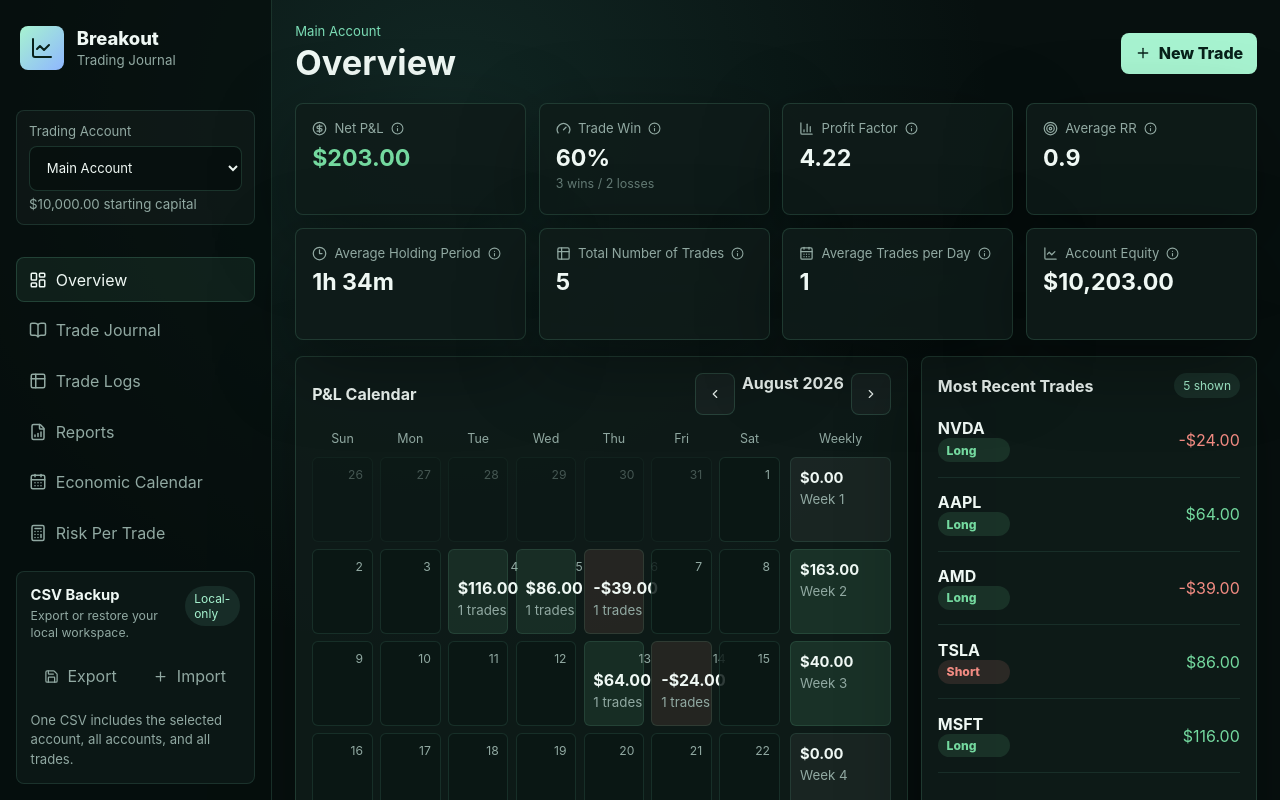
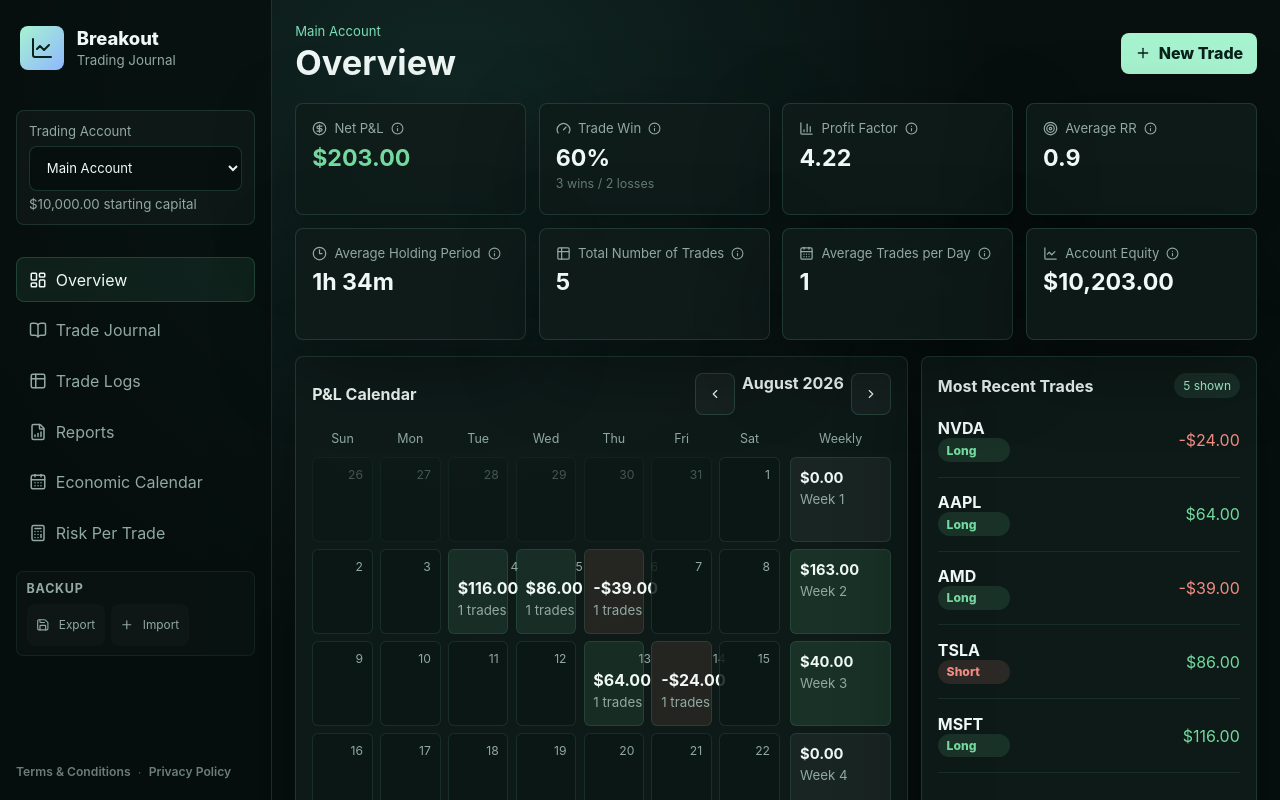
Before and after one commit to kurtmccarver/breakout, a Next.js app: page / in a window 1280 px wide. Shown: the top 800 px of the page. Built offline with nearby package versions, Linux system fonts and the light colour scheme.

Commit message:
feat: update sidebar backup UI with improved styling and simplified content

```diff
--- a/src/app/globals.css
+++ b/src/app/globals.css
@@ -147,29 +147,50 @@ input[type="checkbox"]:checked::after {
 
 .sidebar-backup {
   display: grid;
-  gap: 0.75rem;
-  border: 1px solid rgba(123, 220, 181, 0.14);
-  border-radius: 8px;
-  background: rgba(15, 28, 26, 0.7);
-  padding: 0.85rem;
+  gap: 0.5rem;
+  border: 1px solid rgba(123, 220, 181, 0.08);
+  border-radius: 7px;
+  background: rgba(15, 28, 26, 0.42);
+  padding: 0.55rem 0.6rem;
 }
 
 .sidebar-backup-header {
   display: flex;
   align-items: start;
   justify-content: space-between;
-  gap: 0.75rem;
+  gap: 0.5rem;
 }
 
 .sidebar-backup-header h2 {
-  font-size: 0.92rem;
+  margin: 0;
+  color: var(--muted);
+  font-size: 0.78rem;
+  font-weight: 700;
+  text-transform: uppercase;
+  letter-spacing: 0.06em;
 }
 
-.sidebar-backup-header p {
-  margin: 0.2rem 0 0;
-  color: var(--muted);
-  font-size: 0.77rem;
-  line-height: 1.4;
+.sidebar-backup .backup-actions {
+  gap: 0.35rem;
+}
+
+.sidebar-backup .ghost-action {
+  min-height: 2rem;
+  padding: 0.35rem 0.55rem;
+  font-size: 0.74rem;
+  border-radius: 6px;
+  background: rgba(255, 255, 255, 0.02);
+}
+
+.sidebar-backup .ghost-action svg {
+  width: 0.85rem;
+  height: 0.85rem;
+}
+
+.sidebar-backup .backup-note {
+  font-size: 0.72rem;
+  color: var(--quiet);
+  line-height: 1.35;
 }
 
 .sidebar-policies {
--- a/src/app/page.tsx
+++ b/src/app/page.tsx
@@ -1269,11 +1269,7 @@ export default function Home() {
         </nav>
         <section className="sidebar-backup">
           <div className="sidebar-backup-header">
-            <div>
-              <h2>CSV Backup</h2>
-              <p>Export or restore your local workspace.</p>
-            </div>
-            <span className="badge">Local-only</span>
+            <h2>Backup</h2>
           </div>
           <div className="backup-actions">
             <button
@@ -1300,10 +1296,11 @@ export default function Home() {
               style={{ display: "none" }}
             />
           </div>
-          <p className="backup-note">
-            {backupMessage ||
-              "One CSV includes the selected account, all accounts, and all trades."}
-          </p>
+          {backupMessage ? (
+            <p className="backup-note" aria-live="polite">
+              {backupMessage}
+            </p>
+          ) : null}
         </section>
         <div className="sidebar-policies">
           <Link href="/terms" className="sidebar-link">
```
